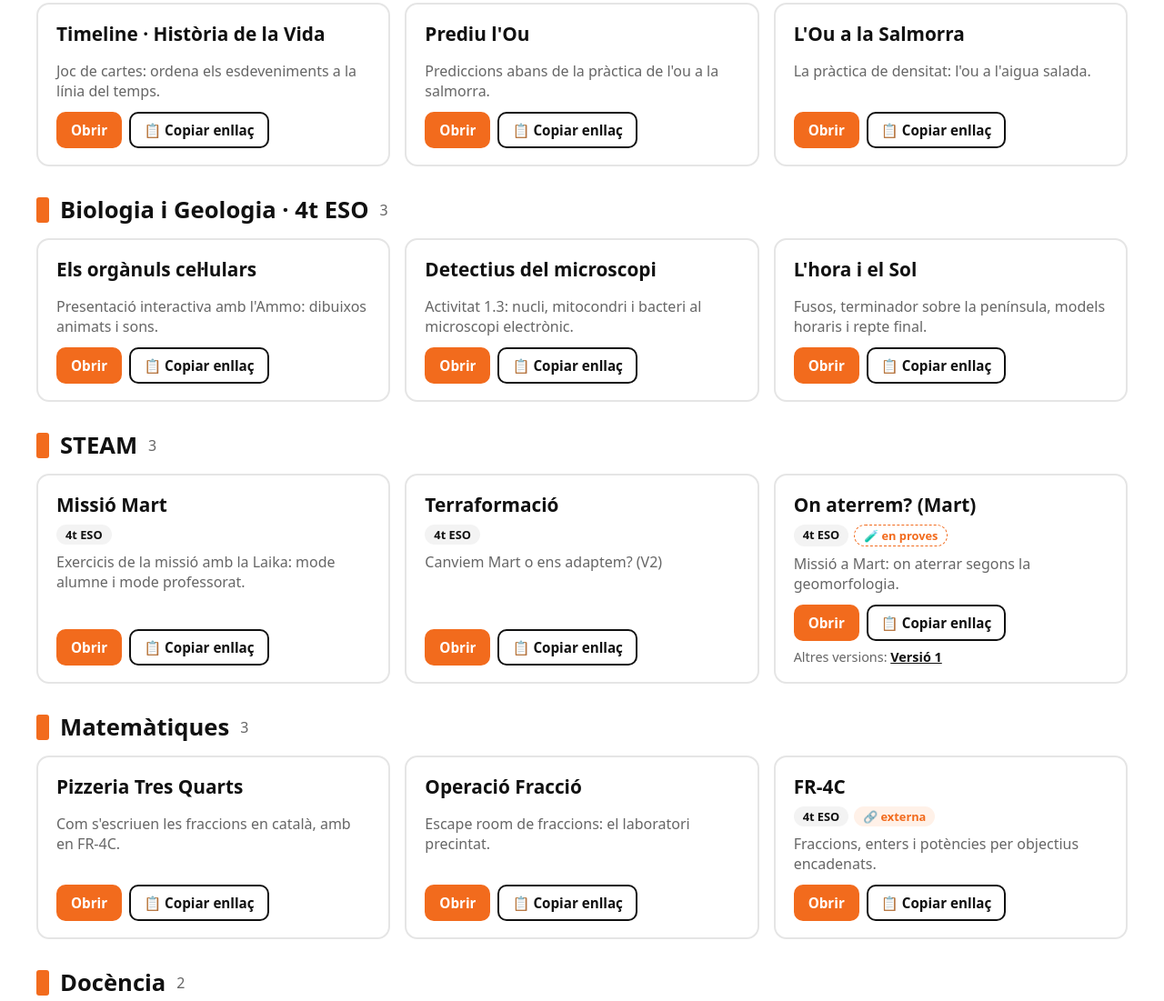
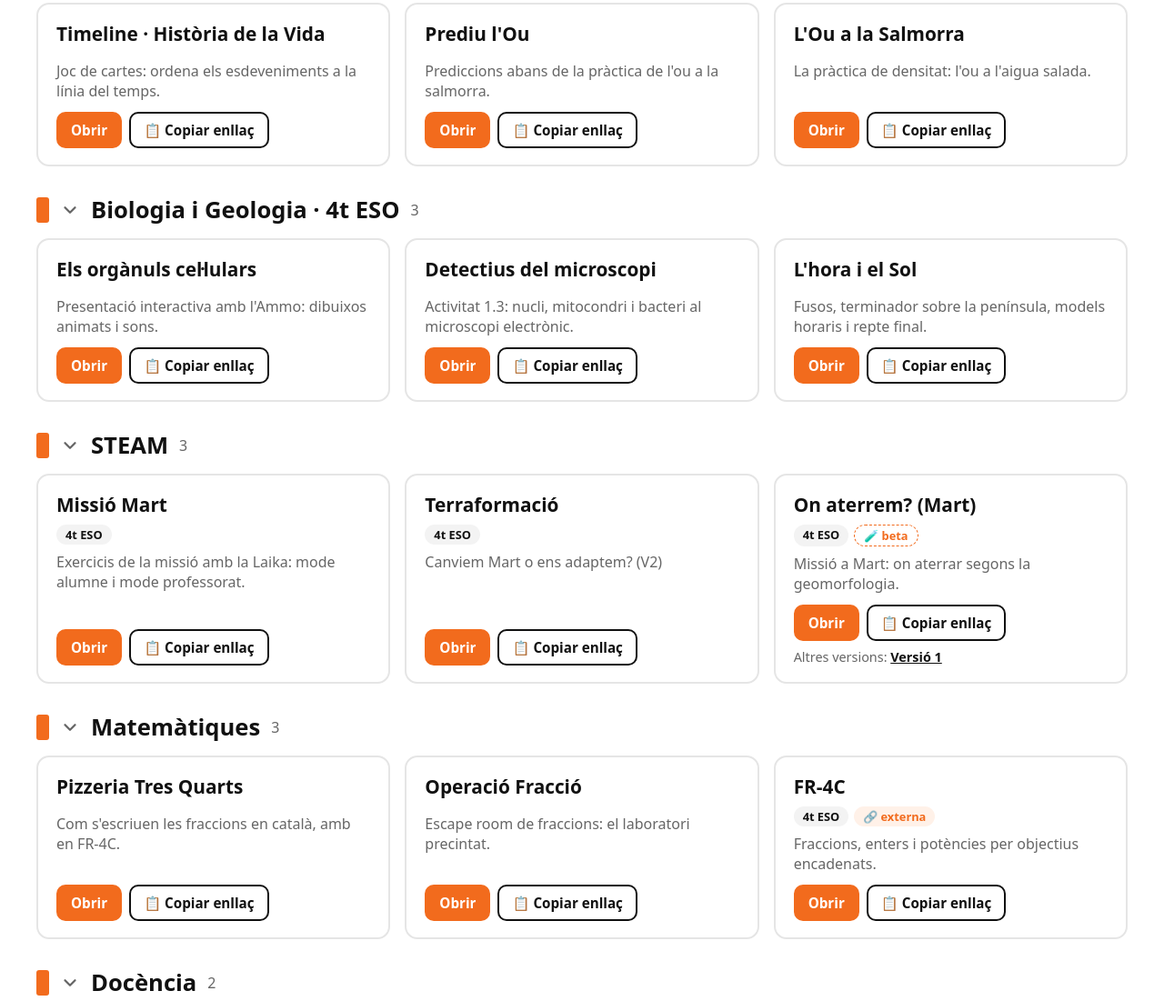
Before and after one commit to profejuanalcolea/boigxtic, a plain HTML site: page index.html in a window 1280 px wide. Shown: the part 1527-2628 px from the top of the page at 91% size. Drawn offline with Linux system fonts and the light colour scheme.

Commit message:
Apartats plegables (es recorden) amb «Plega-ho tot»; l'etiqueta passa a «beta»
Co-Authored-By: Claude Opus 5.5 <noreply@anthropic.com>
Claude-Session: https://claude.ai/code/session_01K5BkFfLcNVcwhhQAPTfBiJ

```diff
--- a/apps.js
+++ b/apps.js
@@ -9,7 +9,7 @@
 //    url     → adreça completa (https://...) o carpeta del repositori
 //              (p. ex. "mates/pizzeria/"). Si està buida "", la targeta
 //              surt com a "pendent".
-//    estat   → opcional: "proves" posa l'etiqueta «🧪 en proves»
+//    estat   → opcional: "beta" posa l'etiqueta «🧪 beta»
 //    versions→ opcional: altres versions, p. ex. [ { nom: "Versió 1", url: "..." } ]
 //  Compte amb les comes entre línies!
 // ============================================================
@@ -54,7 +54,7 @@ const APPS = [
 
   { titol: "Missió Mart",            materia: "steam",    nivell: "4t ESO", desc: "Exercicis de la missió amb la Laika: mode alumne i mode professorat.", url: "steam/missio-mart/" },
   { titol: "Terraformació",          materia: "steam",    nivell: "4t ESO", desc: "Canviem Mart o ens adaptem? (V2)", url: "steam/terraformacio/" },
-  { titol: "On aterrem? (Mart)",     materia: "steam",    nivell: "4t ESO", estat: "proves", desc: "Missió a Mart: on aterrar segons la geomorfologia.", url: "steam/on-aterrem/",
+  { titol: "On aterrem? (Mart)",     materia: "steam",    nivell: "4t ESO", estat: "beta", desc: "Missió a Mart: on aterrar segons la geomorfologia.", url: "steam/on-aterrem/",
     versions: [ { nom: "Versió 1", url: "steam/on-aterrem-v1/" } ] },
 
   { titol: "Pizzeria Tres Quarts",   materia: "mates",    nivell: "", desc: "Com s'escriuen les fraccions en català, amb en FR-4C.", url: "mates/pizzeria/" },
--- a/index.html
+++ b/index.html
@@ -55,6 +55,14 @@
   section h2 { font-size:1.6rem; margin:30px 0 14px; display:flex; align-items:center; gap:12px; }
   section h2::before { content:""; width:14px; height:28px; background:var(--taronja); border-radius:3px; }
   section h2 .n { color:var(--gris); font-weight:400; font-size:1rem; }
+  section h2 { cursor:pointer; user-select:none; }
+  section h2:hover { color:var(--taronja); }
+  section h2 .fl { width:22px; height:22px; fill:none; stroke:currentColor; stroke-width:2.5; stroke-linecap:round; stroke-linejoin:round; transition:transform .2s; color:var(--gris); }
+  section.plegat h2 .fl { transform:rotate(-90deg); }
+  section.plegat .graella { display:none; }
+  section.plegat h2 { margin-bottom:0; }
+  #plegaTot { font:inherit; font-size:.95rem; font-weight:600; background:none; border:0; color:var(--gris); cursor:pointer; margin-left:auto; padding:6px 4px; }
+  #plegaTot:hover { color:var(--taronja); }
   .graella { display:grid; grid-template-columns:repeat(auto-fill,minmax(300px,1fr)); gap:16px; }
   .targeta { border:2px solid var(--linia); border-radius:14px; padding:18px 20px; display:flex; flex-direction:column; gap:8px; transition:border-color .15s; }
   .targeta:hover { border-color:var(--taronja); }
@@ -64,7 +72,7 @@
   .targeta .desc { margin:0; color:var(--gris); font-size:1rem; flex:1; }
   .etiquetes { display:flex; gap:6px; flex-wrap:wrap; }
   .etiqueta { font-size:.8rem; font-weight:700; padding:2px 10px; border-radius:999px; background:var(--suau); }
-  .etiqueta.proves { background:transparent; border:1.5px dashed var(--taronja); color:var(--taronja); }
+  .etiqueta.beta { background:transparent; border:1.5px dashed var(--taronja); color:var(--taronja); }
   .versions { font-size:.9rem; color:var(--gris); }
   .versions a { color:var(--negre); font-weight:600; }
   .versions a:hover { color:var(--taronja); }
@@ -188,12 +196,17 @@
   const esExterna = u => /^https?:\/\//.test(u) && new URL(u).host !== location.host;
   const net = s => (s || "").toLowerCase().normalize("NFD").replace(/[̀-ͯ]/g, "");
 
+  let PLEGATS = new Set(); try { PLEGATS = new Set(JSON.parse(localStorage.getItem("boigxtic-plegats") || "[]")); } catch (e) {}
+  const desaPlegats = () => { try { localStorage.setItem("boigxtic-plegats", JSON.stringify([...PLEGATS])); } catch (e) {} };
   function pinta() {
     const filtre = location.hash.slice(1);
     const q = net(cerca.value);
 
     menu.innerHTML = `<a href="#" class="${filtre ? "" : "actiu"}">Totes</a>` +
-      MATERIES.map(m => `<a href="#${m.id}" class="${filtre === m.id ? "actiu" : ""}">${m.nom}</a>`).join("");
+      MATERIES.map(m => `<a href="#${m.id}" class="${filtre === m.id ? "actiu" : ""}">${m.nom}</a>`).join("") +
+      (!filtre && !q ? `<button id="plegaTot">${PLEGATS.size === MATERIES.length ? "Desplega-ho tot" : "Plega-ho tot"}</button>` : "");
+    const pt = document.getElementById("plegaTot");
+    if (pt) pt.onclick = () => { PLEGATS = PLEGATS.size === MATERIES.length ? new Set() : new Set(MATERIES.map(m => m.id)); desaPlegats(); pinta(); };
 
     contingut.innerHTML = "";
     MATERIES.filter(m => !filtre || m.id === filtre).forEach(m => {
@@ -202,7 +215,10 @@
       if (q && !apps.length) return;
 
       const s = document.createElement("section");
-      s.innerHTML = `<h2>${m.nom} <span class="n">${apps.length}</span></h2><div class="graella"></div>`;
+      const plegat = !q && !filtre && PLEGATS.has(m.id);
+      s.className = plegat ? "plegat" : "";
+      s.innerHTML = `<h2 title="Clica per plegar o desplegar"><svg class="fl" viewBox="0 0 24 24"><path d="M6 9l6 6 6-6"/></svg>${m.nom} <span class="n">${apps.length}</span></h2><div class="graella"></div>`;
+      s.querySelector("h2").onclick = () => { if (q || filtre) return; PLEGATS.has(m.id) ? PLEGATS.delete(m.id) : PLEGATS.add(m.id); desaPlegats(); pinta(); };
       const g = s.querySelector(".graella");
       if (!apps.length) g.innerHTML = `<p class="buit">Encara no hi ha apps.</p>`;
 
@@ -216,7 +232,7 @@
             ${a.nivell ? `<span class="etiqueta">${a.nivell}</span>` : ""}
             ${ext ? `<span class="etiqueta ext">🔗 externa</span>` : ""}
             ${a.url ? "" : `<span class="etiqueta">pendent</span>`}
-            ${a.estat === "proves" ? `<span class="etiqueta proves" title="Encara s'hi està treballant: pot tenir errors o canviar">🧪 en proves</span>` : ""}
+            ${a.estat === "beta" ? `<span class="etiqueta beta" title="Versió beta: encara s'hi està treballant, pot tenir errors o canviar">🧪 beta</span>` : ""}
           </div>
           <p class="desc">${a.desc || ""}</p>
           <div class="botons">
```
